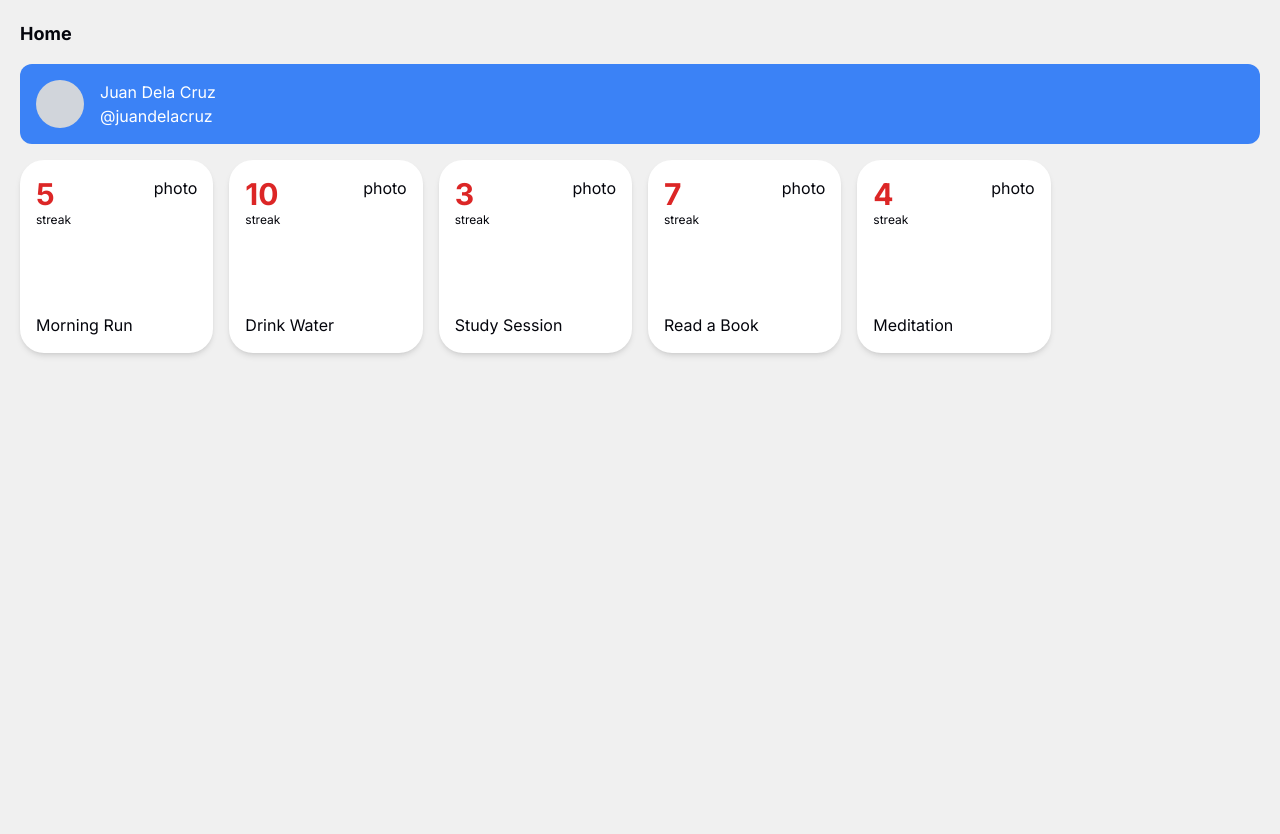
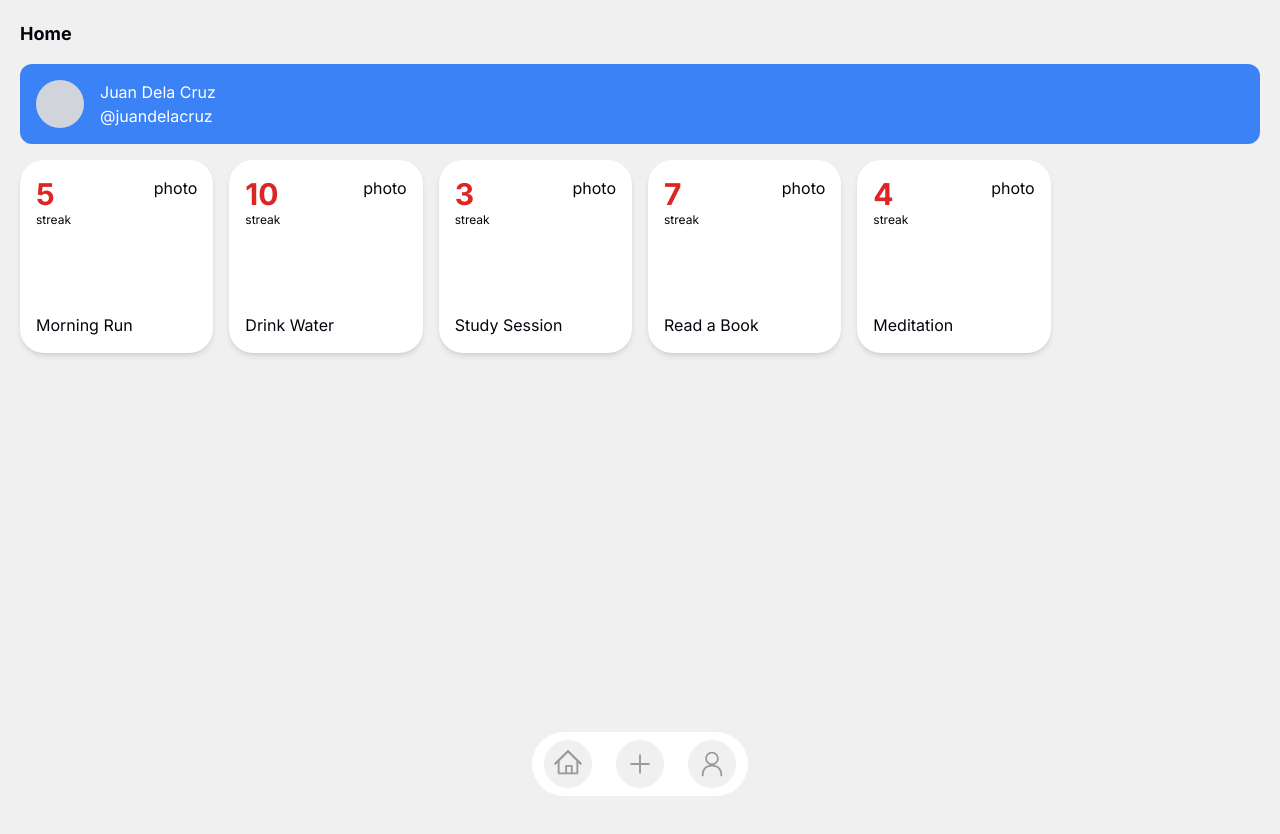
Before and after one commit to nbryleibanez/bits, a Next.js app: page / in a window 1280 px wide. Shown: the top 834 px of the page. Built offline with nearby package versions, Linux system fonts and the light colour scheme.

Commit message:
navbar progress

```diff
--- a/app/page.tsx
+++ b/app/page.tsx
@@ -1,12 +1,14 @@
 import HabitList from "@/components/habit-list";
 import ProfileCard from "@/components/profile-card";
+import NavBar from "@/components/nav-bar";
 
 export default function Home() {
   return (
-    <main className="flex min-h-screen flex-col gap-4">
+    <main className="relative flex min-h-screen flex-col gap-4">
       <h1 className="text-lg font-bold">Home</h1>
       <ProfileCard />
       <HabitList />
+      <NavBar />
     </main>
   );
 }
--- a/components/nav-bar.tsx
+++ b/components/nav-bar.tsx
@@ -1,11 +1,30 @@
 import Link from "next/link";
+
+import { PlusIcon, HomeIcon, PersonIcon } from "@radix-ui/react-icons";
 
 export default function NavBar() {
   return (
-    <div>
-      <Link href="/">Home</Link>
-      <Link href="/create">Create</Link>
-      <Link href="/friends">Friends</Link>
+    <div className="absolute bottom-6 w-full flex justify-center">
+      <div className="h-16 w-fit px-3 py-2 flex gap-6 bg-white rounded-full">
+        <Link
+          className="h-12 w-12 flex justify-center items-center bg-background rounded-full"
+          href="/"
+        >
+          <HomeIcon className="h-7 w-7" color="#999999" />
+        </Link>
+        <Link
+          className="h-12 w-12 flex justify-center items-center bg-background rounded-full"
+          href="/create"
+        >
+          <PlusIcon className="h-7 w-7" color="#999999" />
+        </Link>
+        <Link
+          className="h-12 w-12 flex justify-center items-center bg-background rounded-full"
+          href="/friends"
+        >
+          <PersonIcon className="h-7 w-7" color="#999999" />
+        </Link>
+      </div>
     </div>
   );
 }
```
